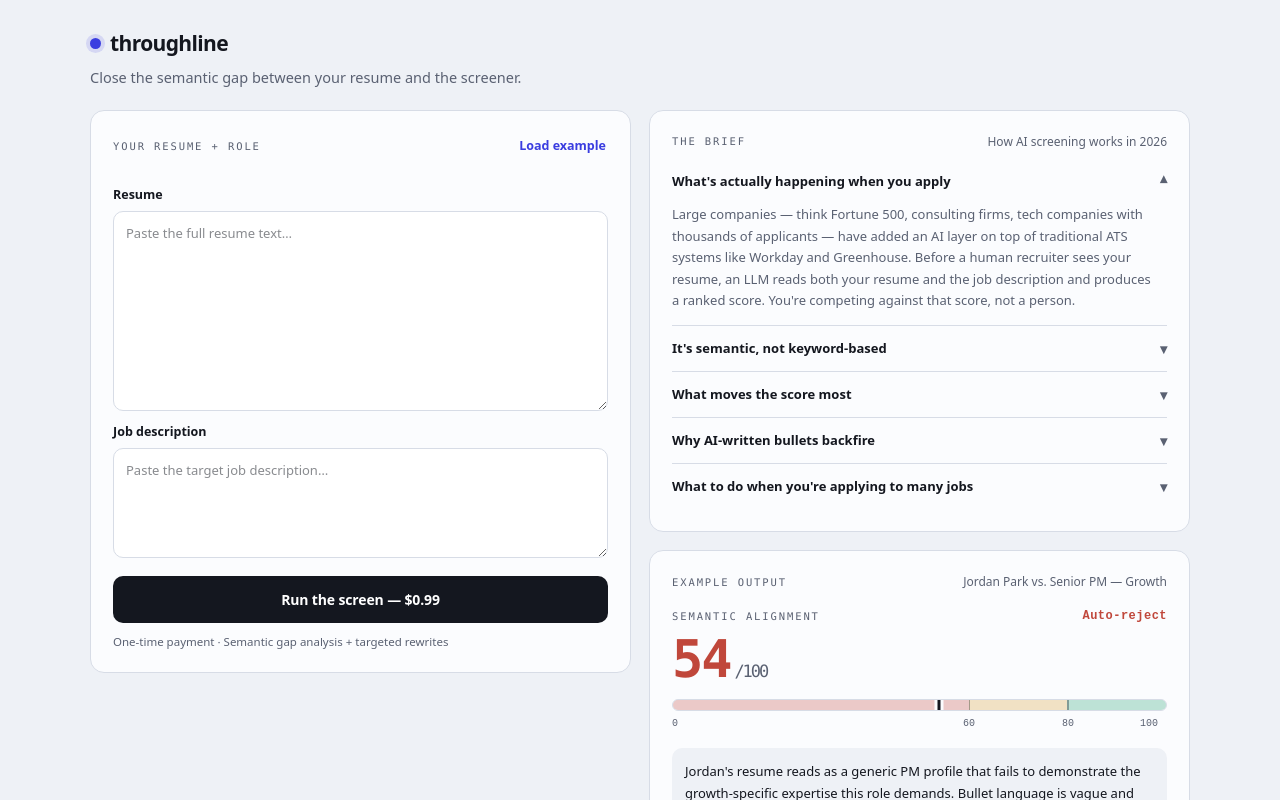
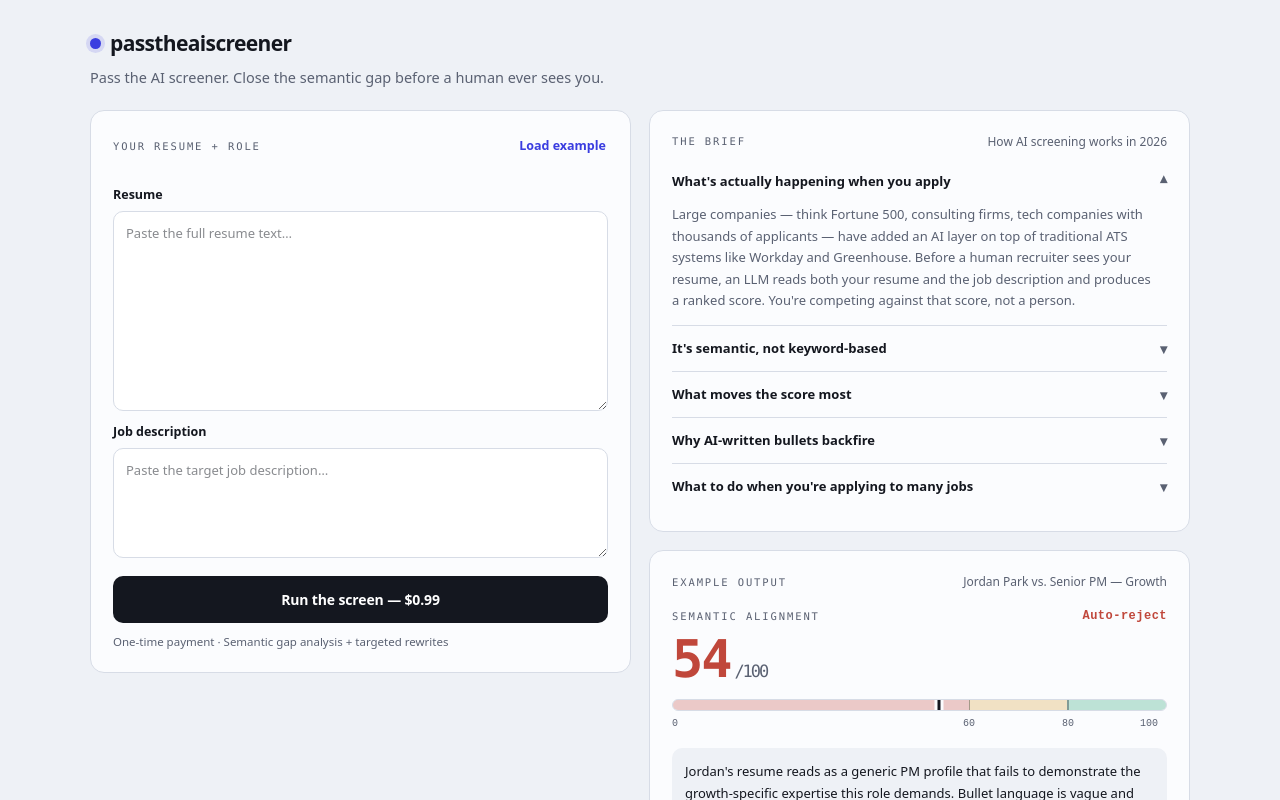
Before and after one commit to cakwon-1/throughline, a Next.js app: page / in a window 1280 px wide. Shown: the top 800 px of the page. Built offline with nearby package versions, Linux system fonts and the light colour scheme.

Commit message:
Rebrand to passtheaiscreener
Update wordmark, tagline, page title and meta description.

Co-Authored-By: Claude Sonnet 4.6 <noreply@anthropic.com>

```diff
--- a/app/layout.tsx
+++ b/app/layout.tsx
@@ -13,8 +13,8 @@ const geistMono = Geist_Mono({
 });
 
 export const metadata: Metadata = {
-  title: "Create Next App",
-  description: "Generated by create next app",
+  title: "Pass the AI Screener — Resume semantic gap analysis",
+  description: "See exactly how an LLM screener reads your resume. Get your semantic alignment score, gap map, and targeted rewrites for $0.99.",
 };
 
 export default function RootLayout({
--- a/app/page.tsx
+++ b/app/page.tsx
@@ -287,9 +287,9 @@ function App() {
       <header className="tl-header">
         <div className="tl-brand">
           <span className="tl-dot" />
-          <span className="tl-wordmark">throughline</span>
+          <span className="tl-wordmark">passtheaiscreener</span>
         </div>
-        <p className="tl-tagline">Close the semantic gap between your resume and the screener.</p>
+        <p className="tl-tagline">Pass the AI screener. Close the semantic gap before a human ever sees you.</p>
       </header>
 
       <main className="tl-grid">
```
